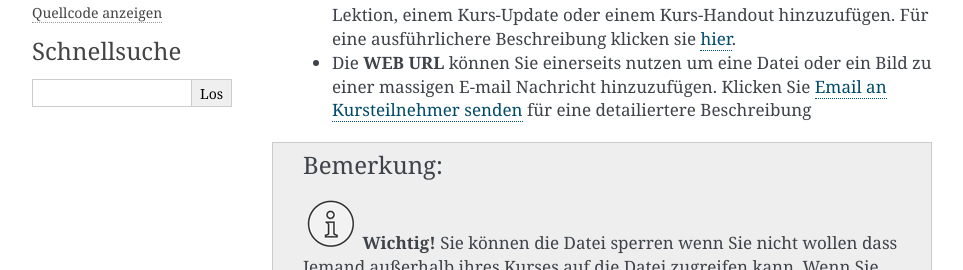
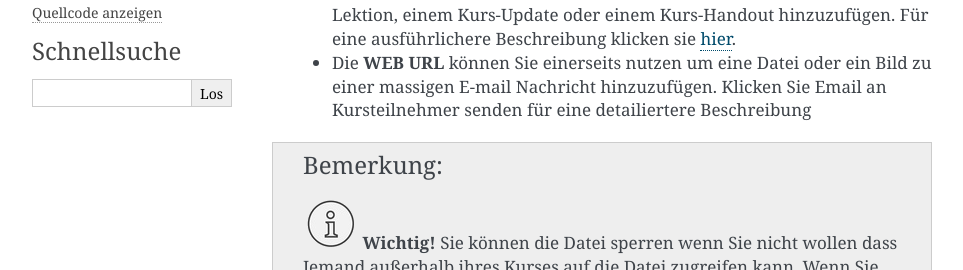
Before and after one commit to kraeks/kraeks.edxdocs, a Sphinx documentation site: the page built from docs/source/courseurls.rst, in a window 1280 px wide and 900 px high. Shown: the part 268-538 px from the top of the window, without its empty margins (148-1111 px from the left). Built offline with Sphinx 7.4.7, drawn with Linux system fonts in a browser that asks for light colours.

Commit message:
Änderung

```diff
--- a/docs/source/courseurls.rst
+++ b/docs/source/courseurls.rst
@@ -4,7 +4,7 @@ Nutzen von Datei-URLs um Dateien zu referenzieren
 Nach dem Hochladen einer Datei werden zwei URLs erstellt, welche Sie nutzen können um auf diese Datei innerhalb Ihres Kurses zu referenzieren. Unter "Files & Uploads" sind die Studio-URL sowie die web-URL für jede Datei aufgelistet.
 
 	- Sie können die **Studio URL** nutzen um eine Datei oder ein Bild zu einer Lektion, einem Kurs-Update oder einem Kurs-Handout hinzuzufügen. Für eine ausführlichere Beschreibung klicken sie hier_.
-	- Die **WEB URL** können Sie einerseits nutzen um eine Datei oder ein Bild zu einer massigen E-mail Nachricht hinzuzufügen. Klicken Sie `Email an Kursteilnehmer senden`_ für eine detailiertere Beschreibung
+	- Die **WEB URL** können Sie einerseits nutzen um eine Datei oder ein Bild zu einer massigen E-mail Nachricht hinzuzufügen. Klicken Sie Email an Kursteilnehmer senden für eine detailiertere Beschreibung
 
 
 .. note::
```
Also changed, not shown: other parts of docs/source/courseurls.rst (+1 -17 lines).
